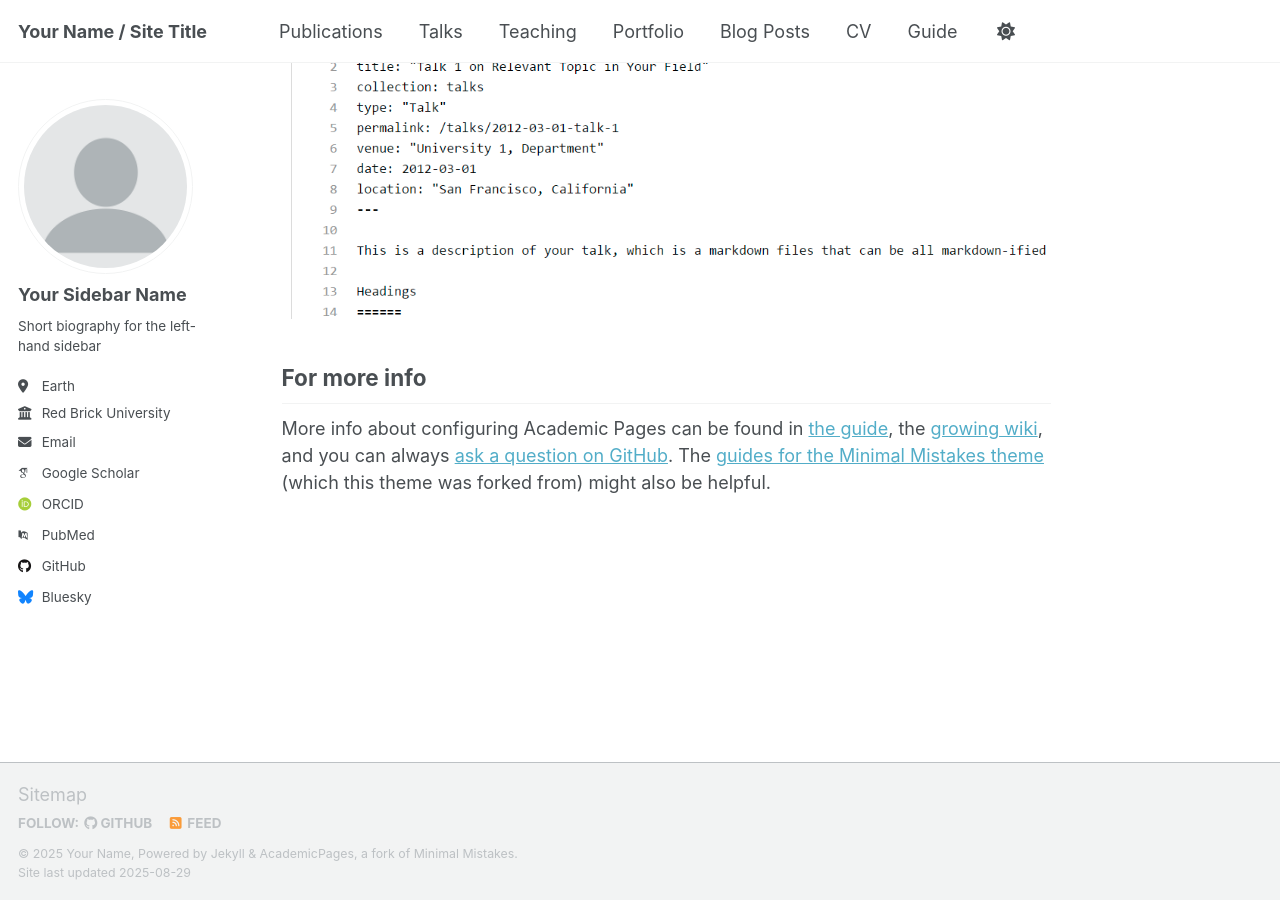
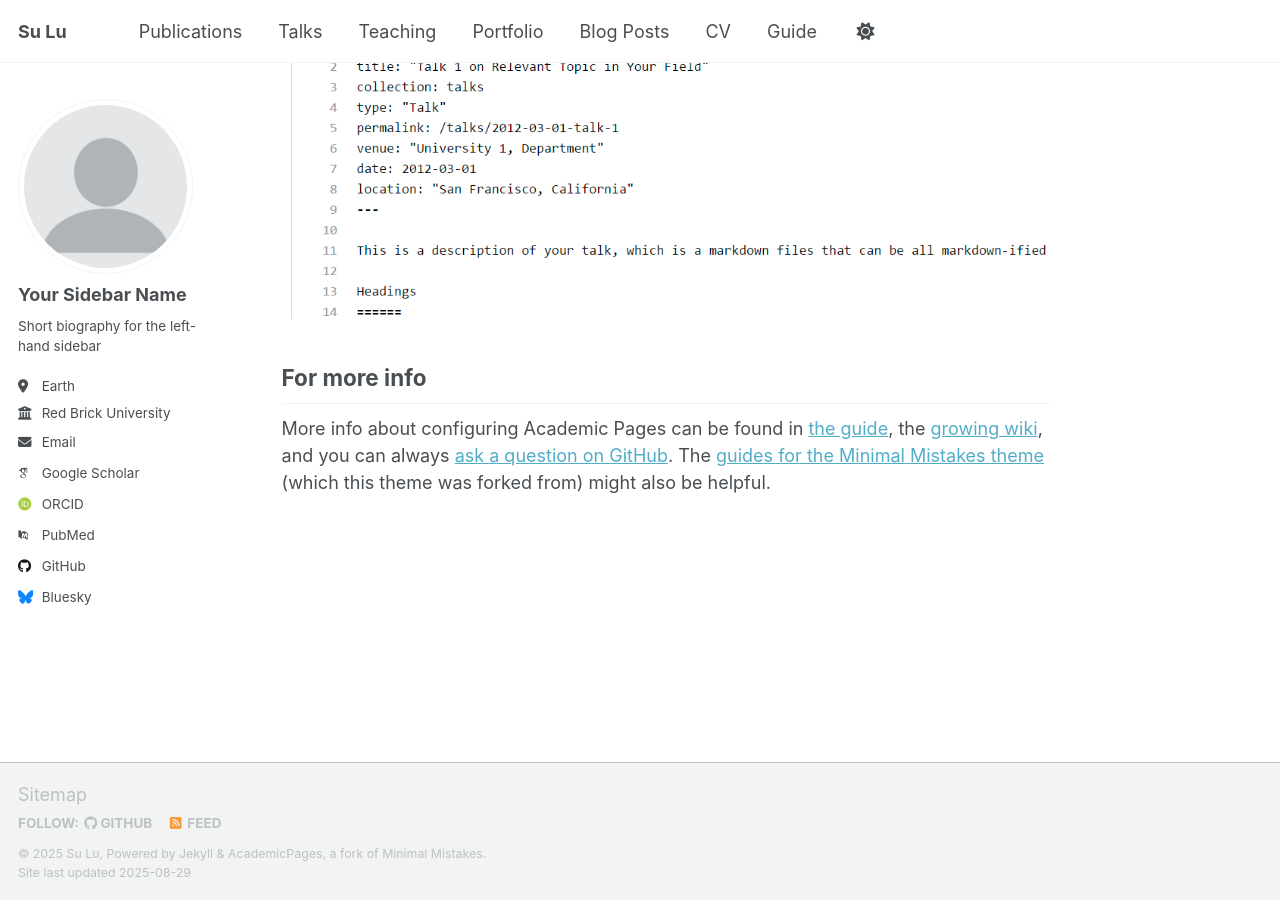
Before and after one commit to luppx/luppx.github.io, a Jekyll site: the page built from _pages/about.md, in a window 1280 px wide and 900 px high, scrolled down 2880 px. Built offline with Jekyll 4.4.1, drawn with Linux system fonts in a browser that asks for light colours; some web fonts are replaced; a script that is not in the unit is left out.

Commit message:
Update _config.yml

```diff
--- a/_config.yml
+++ b/_config.yml
@@ -9,11 +9,11 @@
 # Basic Site Settings
 locale                   : "en-US"
 site_theme               : "default" # Currently available options are "default", "air"
-title                    : "Your Name / Site Title"
+title                    : "Su Lu"
 title_separator          : "-"
-name                     : &name "Your Name"
-description              : &description "personal description"
-url                      : https://academicpages.github.io # the base hostname & protocol for your site e.g. "https://[your GitHub username].github.io" or if you already have some other page hosted on Github then use "https://[your GitHub username].github.io/[Your Repo Name]"
+name                     : &name "Su Lu"
+description              : &description "Research Assistant at PolyU"
+url                      : https://luppx.github.io # the base hostname & protocol for your site e.g. "https://[your GitHub username].github.io" or if you already have some other page hosted on Github then use "https://[your GitHub username].github.io/[Your Repo Name]"
 baseurl                  : "" # the subpath of your site, e.g. "/blog"
 repository               : "academicpages/academicpages.github.io"
 
```
